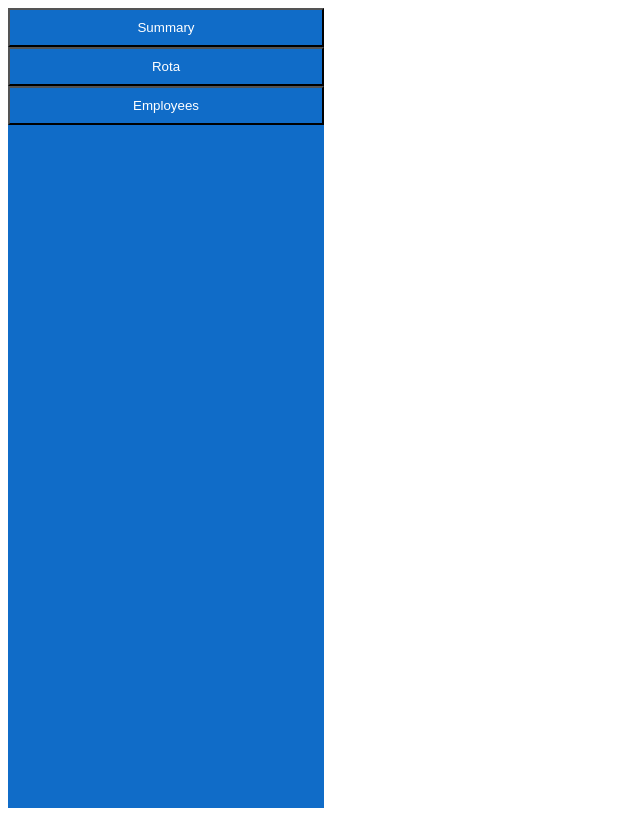
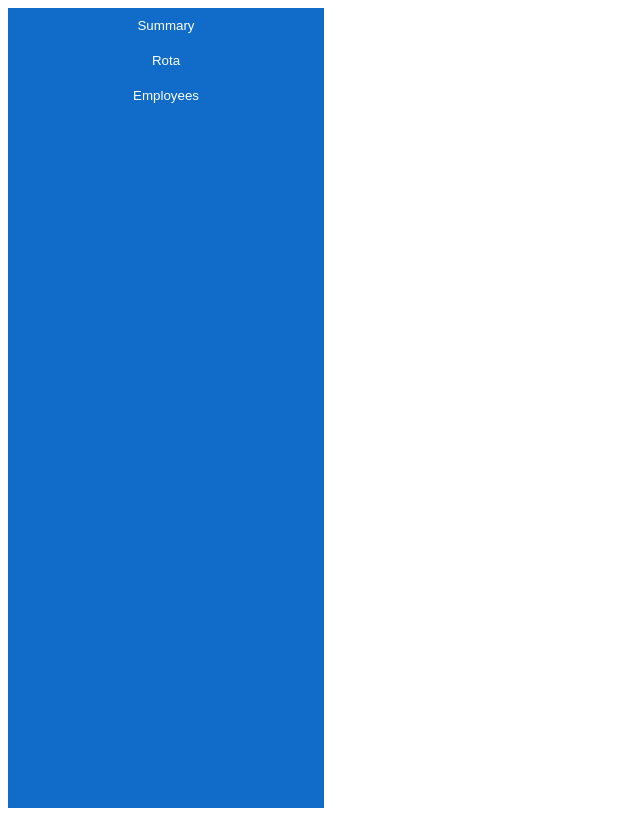
Before and after one commit to Furlough-Friends/rota-flex-101, a React (Create React App) app in the folder frontend/: page / in a window 1280 px wide. Shown: the whole page, without its empty margins (0-640 px from the left). Built offline with nearby package versions, Linux system fonts and the light colour scheme.

Commit message:
fix styles

```diff
--- a/frontend/src/components/sidebar/sidebar.module.scss
+++ b/frontend/src/components/sidebar/sidebar.module.scss
@@ -10,6 +10,7 @@
 .menuOption {
     color: white;
     padding: 10px 0px;
+    border: 0px;
     align-self: center;
     width: 100%;
     background-color: $colour-darkBlue;
```
